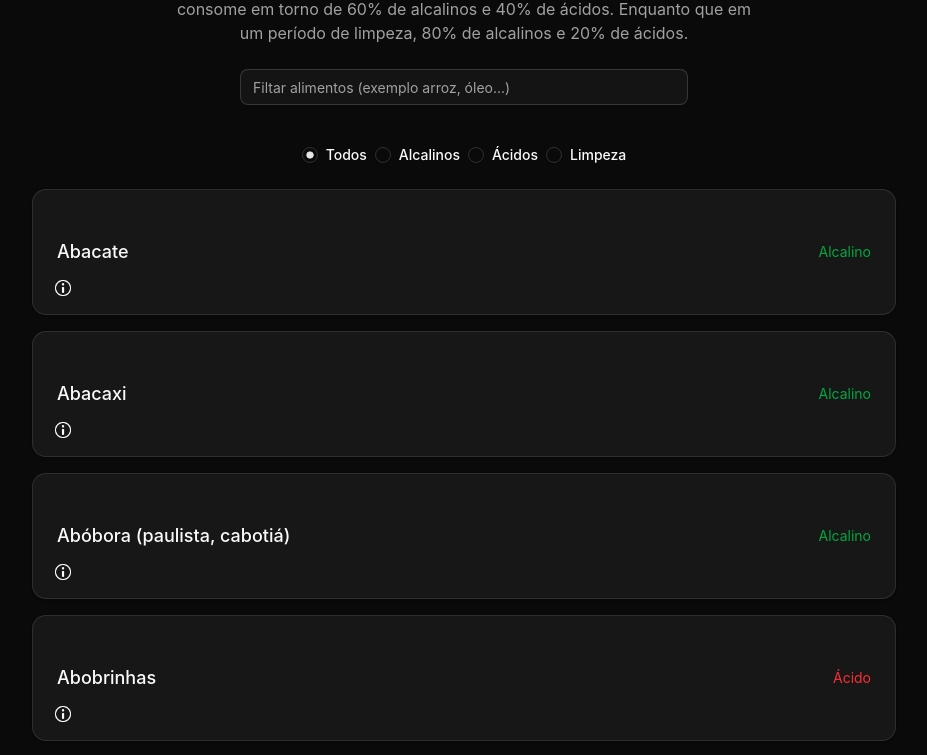
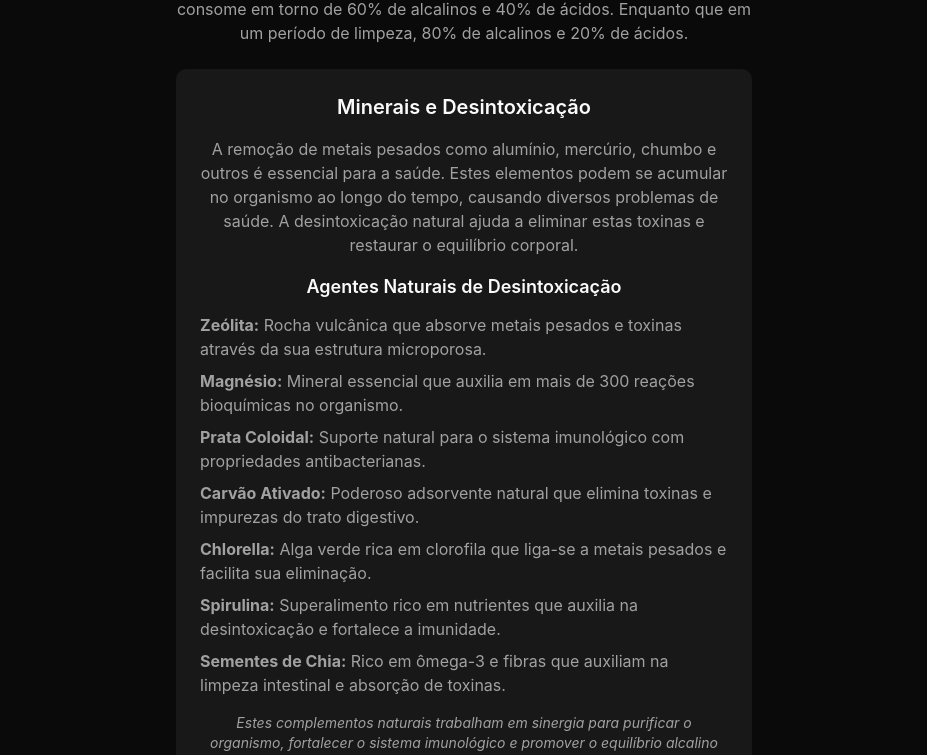
Before and after one commit to RMCampos/alkalist, a Next.js app: page / in a window 1280 px wide. Shown: the part 259-1014 px from the top of the page, without its empty margins (176-1103 px from the left). Built offline with nearby package versions, Linux system fonts and the light colour scheme.

Commit message:
feat: fix deploy file and add more info

```diff
--- a/next.config.ts
+++ b/next.config.ts
@@ -1,12 +1,10 @@
 import type { NextConfig } from "next";
-
-const isProd = process.env.NODE_ENV === 'production';
 
 const nextConfig: NextConfig = {
   /* config options here */
   output: 'export',
-  basePath: isProd ? '/alkalist' : '',
-  assetPrefix: isProd ? '/alkalist/' : '',
+  basePath: '',
+  assetPrefix: '',
   images: { unoptimized: true },
 };
 
--- a/src/app/page.tsx
+++ b/src/app/page.tsx
@@ -49,6 +49,29 @@ export default function Home() {
           torno de 60% de alcalinos e 40% de ácidos. Enquanto que em um período de limpeza, 80% de alcalinos e 20% de
           ácidos.
         </p>
+
+        <div className="text-muted-foreground text-center max-w-xl mb-8 p-6 bg-muted/50 rounded-lg">
+          <h2 className="text-xl font-semibold mb-4 text-foreground">Minerais e Desintoxicação</h2>
+          <p className="mb-4">
+            A remoção de metais pesados como alumínio, mercúrio, chumbo e outros é essencial para a saúde.
+            Estes elementos podem se acumular no organismo ao longo do tempo, causando diversos problemas de saúde.
+            A desintoxicação natural ajuda a eliminar estas toxinas e restaurar o equilíbrio corporal.
+          </p>
+          <h3 className="text-lg font-semibold mb-3 text-foreground">Agentes Naturais de Desintoxicação</h3>
+          <ul className="text-left space-y-2 mb-4">
+            <li><strong>Zeólita:</strong> Rocha vulcânica que absorve metais pesados e toxinas através da sua estrutura microporosa.</li>
+            <li><strong>Magnésio:</strong> Mineral essencial que auxilia em mais de 300 reações bioquímicas no organismo.</li>
+            <li><strong>Prata Coloidal:</strong> Suporte natural para o sistema imunológico com propriedades antibacterianas.</li>
+            <li><strong>Carvão Ativado:</strong> Poderoso adsorvente natural que elimina toxinas e impurezas do trato digestivo.</li>
+            <li><strong>Chlorella:</strong> Alga verde rica em clorofila que liga-se a metais pesados e facilita sua eliminação.</li>
+            <li><strong>Spirulina:</strong> Superalimento rico em nutrientes que auxilia na desintoxicação e fortalece a imunidade.</li>
+            <li><strong>Sementes de Chia:</strong> Rico em ômega-3 e fibras que auxiliam na limpeza intestinal e absorção de toxinas.</li>
+          </ul>
+          <p className="text-sm italic">
+            Estes complementos naturais trabalham em sinergia para purificar o organismo,
+            fortalecer o sistema imunológico e promover o equilíbrio alcalino do corpo.
+          </p>
+        </div>
 
         <div className="flex flex-col items-center w-full max-w-md gap-4 animate-fade-in animate-duration-500 animate-ease-in">
           <Input
```
